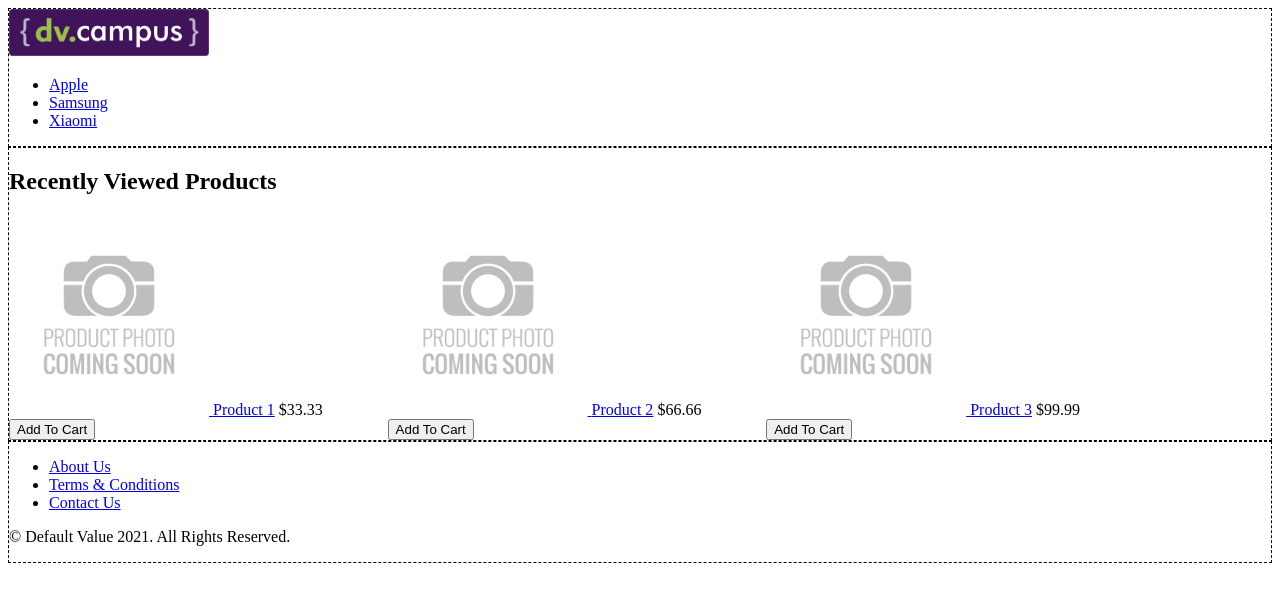
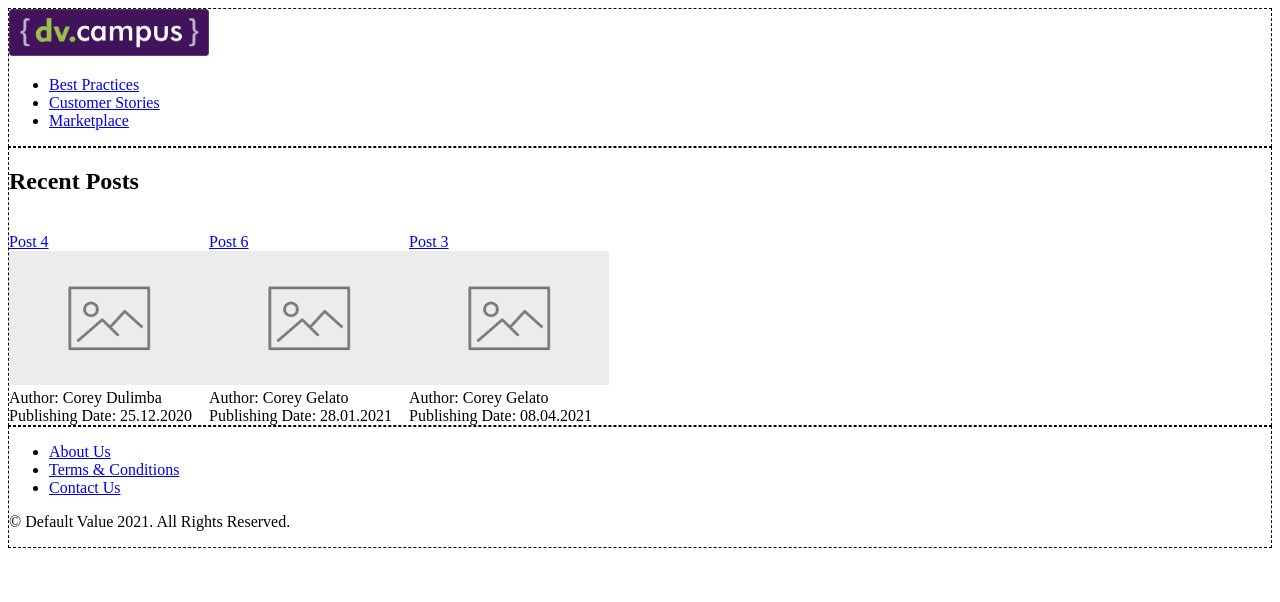
Before and after one commit to annamdv/anna-mukomela, a PHP site: page / in a window 1280 px wide. Shown: the top 602 px of the page. Run offline with PHP 8.4, Linux system fonts and the light colour scheme.

Commit message:
#2 Blog Skeleton: replaced shop objects with blog objects; implemented blogGetNewPosts function

```diff
--- a/src/data.php
+++ b/src/data.php
@@ -7,74 +7,74 @@ function catalogGetCategory(): array
     return[
         1 => [
             'category_id' => 1,
-            'name'        => 'Apple',
-            'url'         => 'apple',
-            'products'    => [1, 2, 3]
+            'title'        => 'Best Practices',
+            'url'         => 'best-practices',
+            'posts'    => [1, 2, 3]
         ],
         2 => [
             'category_id' => 2,
-            'name'        => 'Samsung',
-            'url'         => 'samsung',
-            'products'    => [3, 4, 5]
+            'title'        => 'Customer Stories',
+            'url'         => 'customer-stories',
+            'posts'    => [3, 4, 5]
         ],
         3 => [
             'category_id' => 3,
-            'name'        => 'Xiaomi',
-            'url'         => 'xiaomi',
-            'products'    => [2, 4, 6]
+            'title'        => 'Marketplace',
+            'url'         => 'Marketplace',
+            'posts'    => [2, 4, 6]
         ]
     ];
 }
 
-function catalogGetProduct(): array
+function catalogGetPost(): array
 {
     return [
         1 => [
-            'product_id'  => 1,
-            'name'        => 'Product 1',
-            'url'         => 'product-1',
-            'description' => 'Product 1 Description',
-            'price'       => 11.99
+            'post_id'               => 1,
+            'title'                 => 'Post 1',
+            'url'                   => 'post-1',
+            'author'                => 'Corey Dulimba',
+            'publishing date'       => '06.10.2021'
         ],
         2 => [
-            'product_id'  => 2,
-            'name'        => 'Product 2',
-            'url'         => 'product-2',
-            'description' => 'Product 2 Description',
-            'price'       => 22.99
+            'post_id'               => 2,
+            'title'                 => 'Post 2',
+            'url'                   => 'post-2',
+            'author'                => 'Peter Sheldon',
+            'publishing date'       => '15.08.2021'
         ],
         3 => [
-            'product_id'  => 3,
-            'name'        => 'Product 3',
-            'url'         => 'product-3',
-            'description' => 'Product 3 Description',
-            'price'       => 33.99
+            'post_id'               => 3,
+            'title'                 => 'Post 3',
+            'url'                   => 'post-3',
+            'author'                => 'Corey Gelato',
+            'publishing date'       => '08.04.2021'
         ],
         4 => [
-            'product_id'  => 4,
-            'name'        => 'Product 4',
-            'url'         => 'product-4',
-            'description' => 'Product 4 Description',
-            'price'       => 44.99
+            'post_id'               => 4,
+            'title'                 => 'Post 4',
+            'url'                   => 'post-4',
+            'author'                => 'Corey Dulimba',
+            'publishing date'       => '25.12.2020'
         ],
         5 => [
-            'product_id'  => 5,
-            'name'        => 'Product 5',
-            'url'         => 'product-5',
-            'description' => 'Product 5 Description',
-            'price'       => 55.99
+            'post_id'               => 5,
+            'title'                 => 'Post 5',
+            'url'                   => 'post-5',
+            'author'                => 'Peter Sheldon',
+            'publishing date'       => '18.04.2021'
         ],
         6 => [
-            'product_id'  => 6,
-            'name'        => 'Product 6',
-            'url'         => 'product-6',
-            'description' => 'Product 6 Description',
-            'price'       => 67.00
+            'post_id'               => 6,
+            'title'                 => 'Post 6',
+            'url'                   => 'post-6',
+            'author'                => 'Corey Gelato',
+            'publishing date'       => '28.01.2021'
         ]
     ];
 }
 
-function catalogGetCategoryProduct(int $categoryId): array
+function catalogGetCategoryPost(int $categoryId): array
 {
     $categories = catalogGetCategory();
 
@@ -82,18 +82,18 @@ function catalogGetCategoryProduct(int $categoryId): array
         throw new InvalidArgumentException("Category with ID $categoryId does not exist");
     }
 
-    $productsForCategory = [];
-    $products = catalogGetProduct();
+    $postsForCategory = [];
+    $posts = catalogGetPost();
 
-    foreach ($categories[$categoryId]['products'] as $productId) {
-        if (!isset($products[$productId])) {
-            throw new InvalidArgumentException("Product with ID $productId from category $categoryId does not exist");
+    foreach ($categories[$categoryId]['posts'] as $postId) {
+        if (!isset($posts[$postId])) {
+            throw new InvalidArgumentException("Post with ID $postId from category $categoryId does not exist");
         }
 
-        $productsForCategory[] = $products[$productId];
+        $postsForCategory[] = $posts[$postId];
     }
 
-    return $productsForCategory;
+    return $postsForCategory;
 }
 
 function catalogGetCategoryByUrl(string $url): ?array
@@ -108,14 +108,31 @@ function catalogGetCategoryByUrl(string $url): ?array
         return array_pop($data);
 }
 
-function catalogGetProductByUrl(string $url): ?array
+function catalogGetPostByUrl(string $url): ?array
 {
     $data = array_filter(
-        catalogGetProduct(),
-        static function ($product) use ($url) {
-            return $product['url'] === $url;
+        catalogGetPost(),
+        static function ($post) use ($url) {
+            return $post['url'] === $url;
         }
     );
 
     return array_pop($data);
 }
+function blogGetNewPosts(): ?array
+{
+    $postsGetNewPost = [];
+    $posts = catalogGetPost();
+
+    usort($posts, function ($a, $b) {
+        return (strtotime($a['publishing date']) - strtotime($b['publishing date']));
+    });
+
+    $postsSlice = array_slice($posts, 0, 3);
+
+    foreach ($postsSlice as $postsNew) {
+        $postsGetNewPost[] = $postsNew;
+    }
+
+    return $postsGetNewPost;
+}
--- a/src/page.php
+++ b/src/page.php
@@ -12,10 +12,10 @@
         footer {
             border: 1px dashed black;
         }
-        .product-list {
+        .post-list {
             display: flex;
         }
-        .product-list .product {
+        .post-list .post {
             max-width: 30%;
         }
     </style>
@@ -29,7 +29,7 @@
         <ul>
             <?php foreach (catalogGetCategory() as $category) : ?>
                 <li>
-                    <a href="/<?= $category['url'] ?>"><?= $category['name'] ?></a>
+                    <a href="/<?= $category['url'] ?>"><?= $category['title'] ?></a>
                 </li>
             <?php endforeach; ?>
         </ul>
--- a/src/pages/home.php
+++ b/src/pages/home.php
@@ -1,30 +1,16 @@
-<!-- @TODO Impelement recently viewed products-->
-    <section title="Recently Viewed Products">
-        <h2>Recently Viewed Products</h2>
-        <div class="product-list">
-            <div class="product">
-                <a href="/product-1-url" title="Product 1">
-                    <img src="/product-placeholder.png" alt="Product 1" width="200"/>
-                </a>
-                <a href="/product-1-url" title="Product 1">Product 1</a>
-                <span>$33.33</span>
-                <button type="button">Add To Cart</button>
-            </div>
-            <div class="product">
-                <a href="/product-2-url" title="Product 2">
-                    <img src="/product-placeholder.png" alt="Product 2" width="200"/>
-                </a>
-                <a href="/product-2-url" title="Product 2">Product 2</a>
-                <span>$66.66</span>
-                <button type="button">Add To Cart</button>
-            </div>
-            <div class="product">
-                <a href="/product-3-url" title="Product 3">
-                    <img src="/product-placeholder.png" alt="Product 3" width="200"/>
-                </a>
-                <a href="/product-3-url" title="Product 3">Product 3</a>
-                <span>$99.99</span>
-                <button type="button">Add To Cart</button>
-            </div>
+<section title="Recent Posts">
+        <h1>Recent Posts</h1>
+        <div class="post-list">
+            <?php foreach (blogGetNewPosts() as $post) : ?>
+                <div class="post">
+                    <a href="/<?= $post['url'] ?>" title="<?= $post['title'] ?>"><br><?= $post['title'] ?></a><br>
+
+                    <a href="/<?= $post['url'] ?>" title="<?= $post['title'] ?>">
+                        <img src="/post-placeholder.png" alt=" <?= $post['title'] ?>" width="200"/>
+                    </a>
+                    <div>Author: <?= $post['author'] ?></div>
+                    <div>Publishing Date: <?= $post['publishing date'] ?></div>
+                </div>
+            <?php endforeach; ?>
         </div>
-    </section>
+</section>
--- /dev/null
+++ b/src/pages/post.php
@@ -0,0 +1,6 @@
+<div class="post-page">
+    <img src="/post-placeholder.png" alt="<?= $data['title'] ?>" width="300"/>
+    <h1><?= $data['title'] ?></h1>
+    <p><?= $data['author'] ?></p>
+    <span>$<?= $data['publishing-date'] ?></span>
+</div>
--- a/web/index.php
+++ b/web/index.php
@@ -18,8 +18,8 @@ switch ($requestUri) {
             break;
         }
 
-        if ($data = catalogGetProductByUrl($requestUri)) {
-            $page = 'product.php';
+        if ($data = catalogGetPostByUrl($requestUri)) {
+            $page = 'post.php';
             break;
         }
 
```
Also changed, not shown: src/pages/category.php (+10 -10 lines), src/pages/product.php (deleted, +0 -7 lines), web/post-placeholder.png (added), web/product-placeholder.png (deleted).
